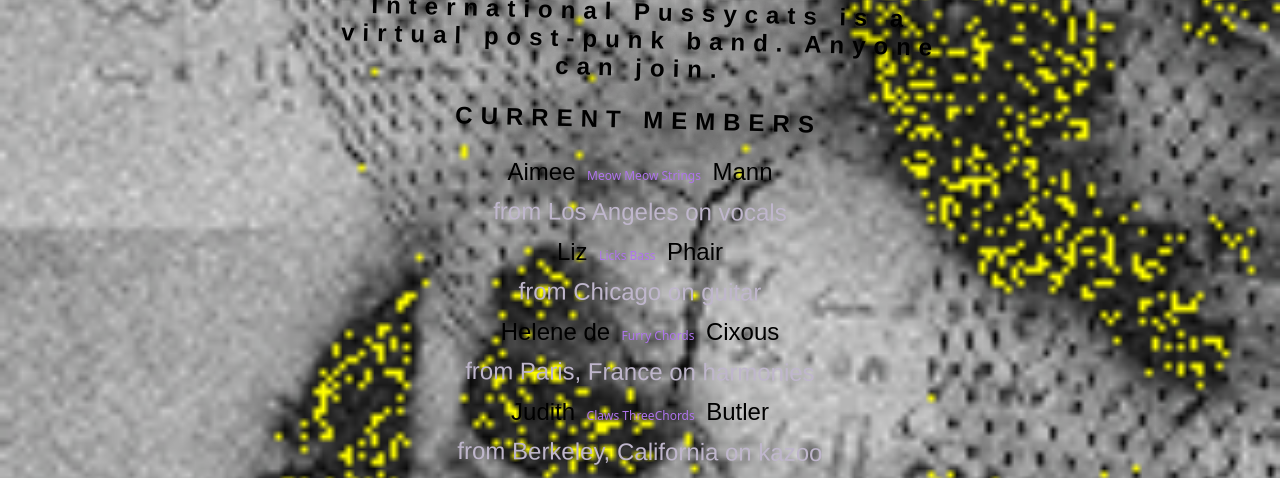
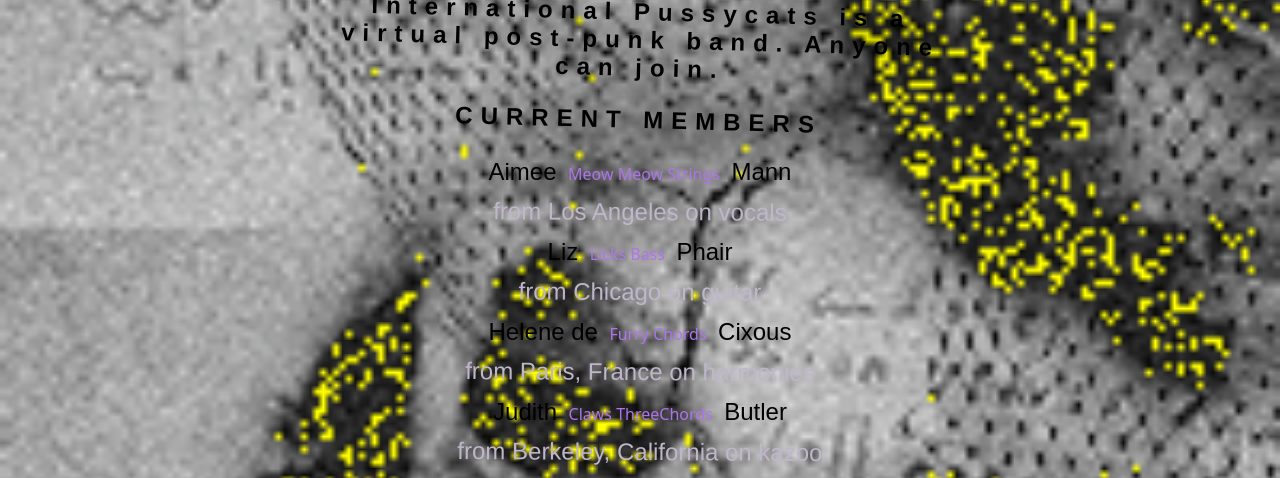
Before and after one commit to xtineburrough/internationalPussycats, a website: page members.html in a window 1280 px wide. Shown: the part 322-800 px from the top of the page. Drawn offline with Linux system fonts and the light colour scheme.

Commit message:
Increase font size from 0.75rem to 1rem

```diff
--- a/style.css
+++ b/style.css
@@ -178,7 +178,7 @@ img {
   font-weight: 400;
   font-style: normal;
   color: #af74ed;
-  font-size: .75rem;
+  font-size: 1rem;
   /*font-style: italic;*/
   padding: 0 0.3rem; /* Adds a little breathing room around the nickname */
 }
```
